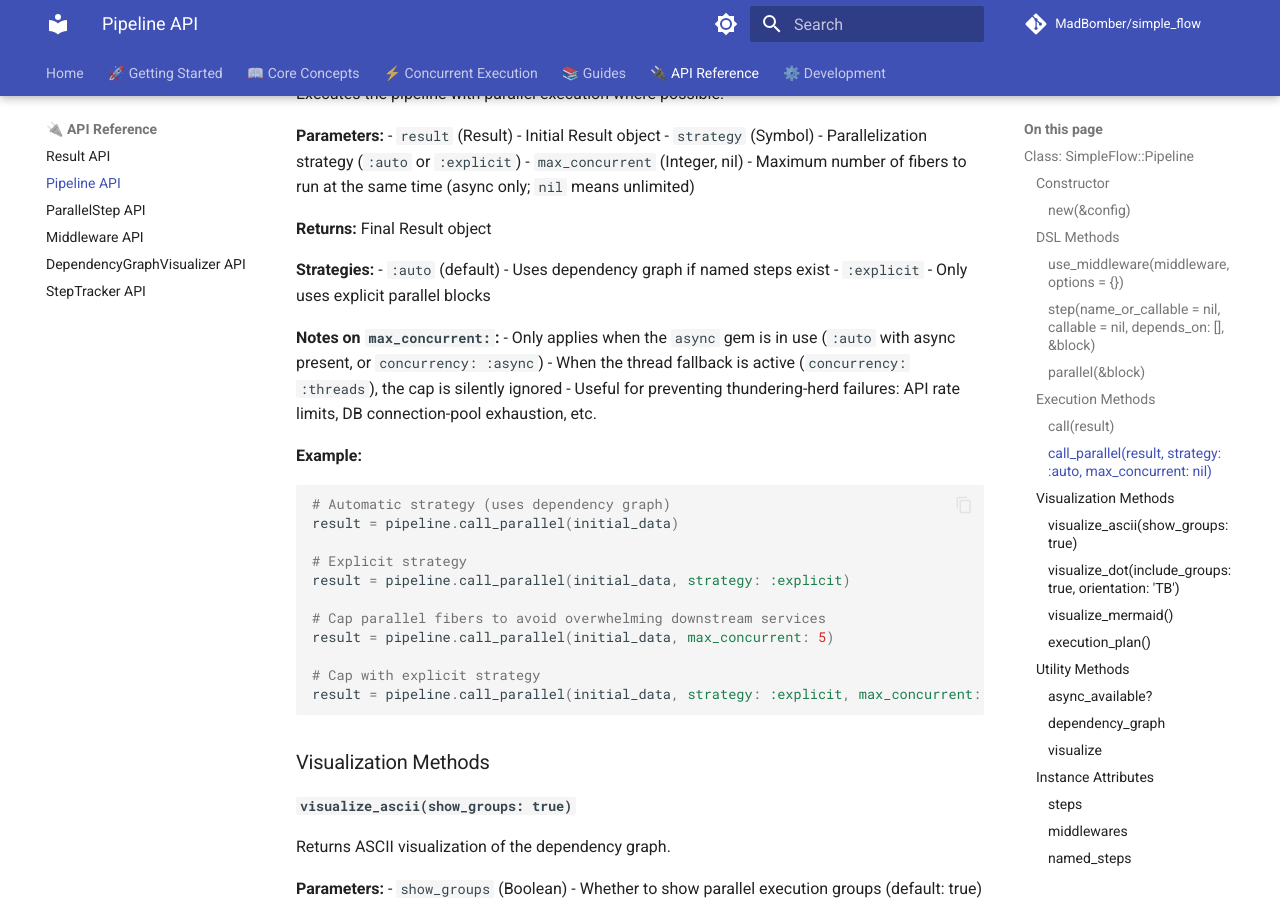
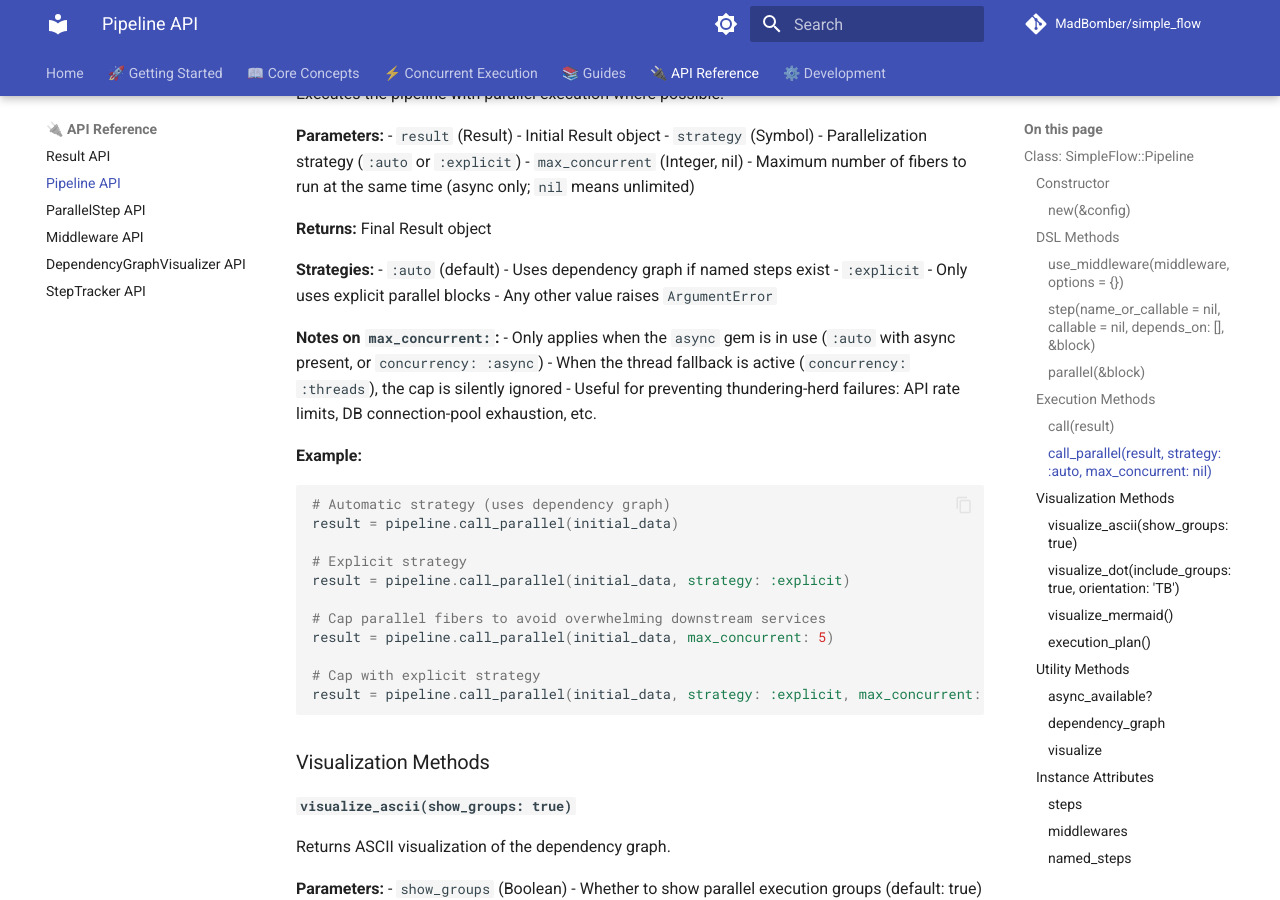
Before and after one commit to MadBomber/simple_flow, an MkDocs documentation site: the page built from docs/api/pipeline.md, in a window 1280 px wide and 900 px high, scrolled down 3274 px. Built offline with MkDocs 1.6.1 and Material for MkDocs 9.7.7, drawn with Linux system fonts in a browser that asks for light colours; comment, search, counter and statistics services are not loaded.

Commit message:
docs(pipeline): note that an unknown strategy raises

```diff
--- a/docs/api/pipeline.md
+++ b/docs/api/pipeline.md
@@ -166,6 +166,7 @@ Executes the pipeline with parallel execution where possible.
 **Strategies:**
 - `:auto` (default) - Uses dependency graph if named steps exist
 - `:explicit` - Only uses explicit parallel blocks
+- Any other value raises `ArgumentError`
 
 **Notes on `max_concurrent:`:**
 - Only applies when the `async` gem is in use (`:auto` with async present, or `concurrency: :async`)
```
Also changed, not shown: 1 other file.
